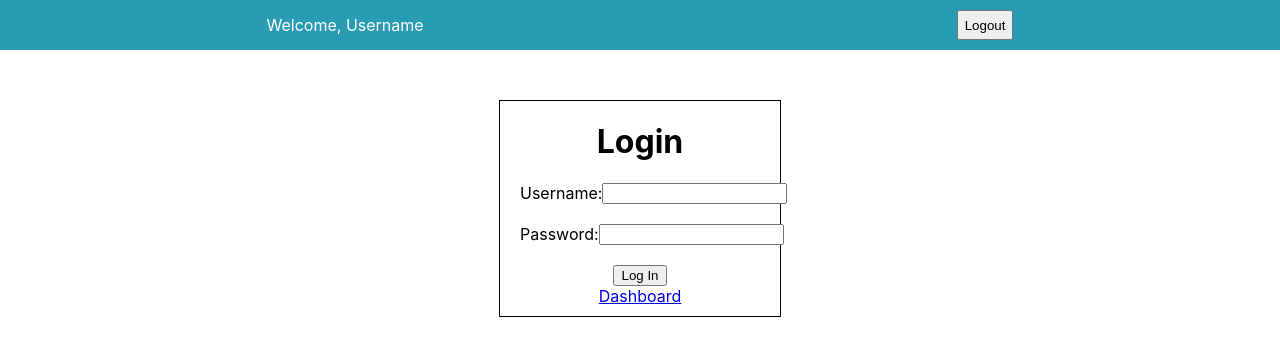
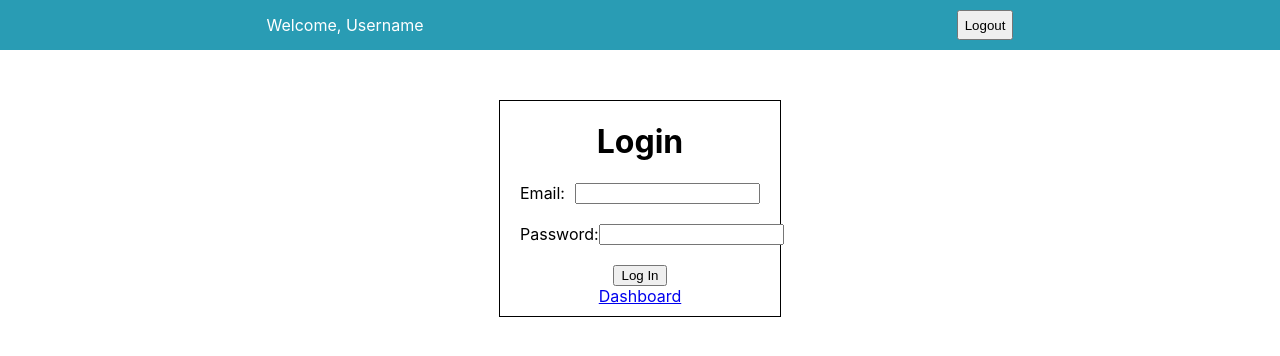
Before and after one commit to theMVPshop/gantt-app, a React (Create React App) app: page / in a window 1280 px wide. Shown: the top 356 px of the page. Built offline with nearby package versions, Linux system fonts and the light colour scheme.

Commit message:
started axios call

```diff
--- a/package.json
+++ b/package.json
@@ -6,6 +6,7 @@
     "@testing-library/jest-dom": "^5.16.2",
     "@testing-library/react": "^12.1.4",
     "@testing-library/user-event": "^13.5.0",
+    "axios": "^0.26.1",
     "dhtmlx-gantt": "^7.1.10",
     "react": "^17.0.2",
     "react-dom": "^17.0.2",
--- a/src/components/Login.js
+++ b/src/components/Login.js
@@ -9,19 +9,39 @@ const Login = () => {
 
 
   const handleLogin = (data) => {
+
     console.log("hey, you clicked login")
 
     //GET RID OF THIS CONSOLE LOG. IT SAVES PASSWORD DATA
     console.log("these data were passed into handleLogin(): ", data)
+    console.log("data.email: ", data.email)
+    //make a post call to our backend here:
 
-    //make a post call to our backend here:
+    //SAVE URL HERE:
+
+    //EXAMPLE TO MAKE AXIOS CALL:
+    //axios post call including user name and password
+    //to be checked by backend and return token
+    // axios.post(url + `/login`, {
+    //   email:
+    //   password: password
+    // })
+    // .then((res)=> {
+    //   //set isSignedIn to true so components rendered on login will render
+    //   setIsSignedIn(true)
+    //   //set token so other axios calls can use it to access data
+    //   setToken(res.data.accessToken)
+    //   // set userId so correct data are gathered in axios calls
+    //   setUserId(res.data.userId)
+    // })
+  // }
 
   }
 
   const handleError = (errors) => {};
 
   const loginOptions = {
-    username: { required: "Username is required" },
+    email: { required: "Email is required" },
     password: { required: "Password is required"}
   }
 
@@ -34,16 +54,16 @@ const Login = () => {
           onSubmit={handleSubmit(handleLogin)}
           >
           <div className="input-group">
-            <label for="username">Username:  </label>
+            <label for="email">Email:  </label>
             <input
-              type="text"
-              className="username"
-              name="username"
-              {...register('username', loginOptions.username )}
+              type="email"
+              className="email"
+              name="email"
+              {...register('email', loginOptions.email )}
             />
           </div>
             <small className="text-danger">
-                  {errors?.username && errors.username.message}
+                  {errors?.email && errors.email.message}
             </small>
           <br/>
           <div className="input-group">
```
Also changed, not shown: 1 other file (tests, documents, lock files or other folders).
